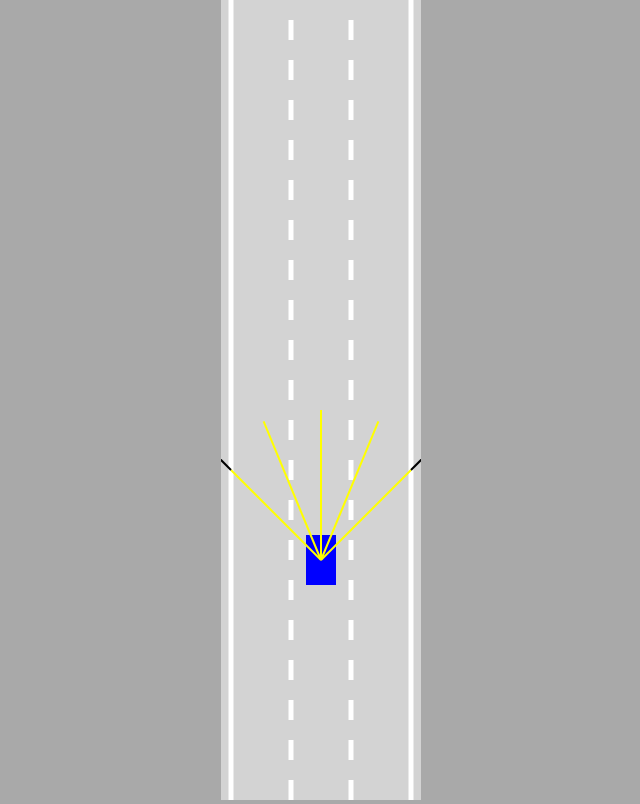
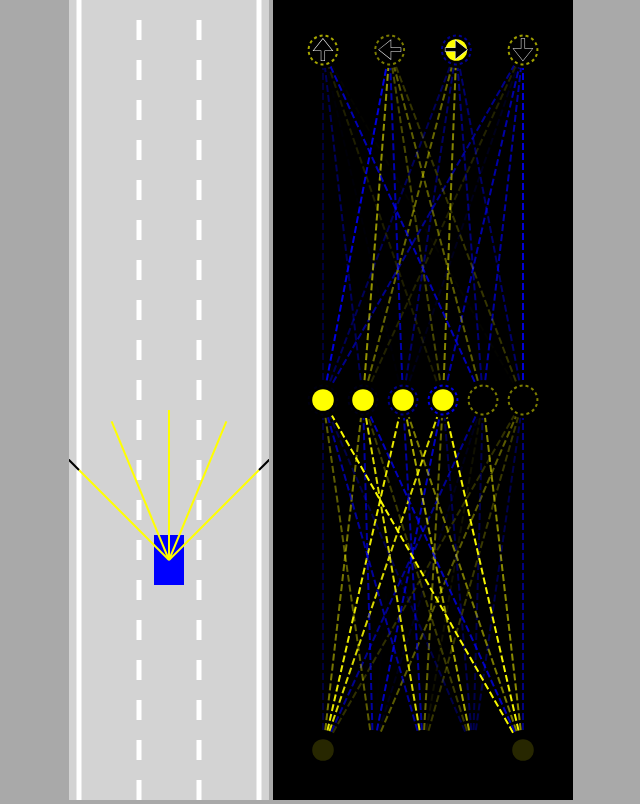
Before and after one commit to abhayraihal/self-driving-car, a plain HTML site: page index.html in a window 1280 px wide. Shown: the whole page, without its empty margins (319-959 px from the left). Drawn offline with Linux system fonts and the light colour scheme.

Commit message:
added nn feedforward

```diff
--- a/car.js
+++ b/car.js
@@ -12,8 +12,13 @@ class Car{
         this.angle = 0;
         this.damaged = false;
 
+        this.useBrain = controlType=="AI";
+
         if (controlType!="DUMMY"){
             this.sensor = new Sensor(this);
+            this.brain = new NeuralNetwork(
+                [this.sensor.rayCount, 6, 4]
+            );
         }
         this.controls = new Controls(controlType);
 
@@ -32,6 +37,17 @@ class Car{
         }
         if (this.sensor){
             this.sensor.update(roadBorders, traffic);
+            const offsets=this.sensor.readings.map(
+                s=>s==null?0:1-s.offset                          // the more closer the object, the higher the value
+            );
+            const outputs = NeuralNetwork.feedForward(offsets,this.brain);
+            // console.log(outputs);
+            if (this.useBrain){
+                this.controls.forward = outputs[0];
+                this.controls.left = outputs[1];
+                this.controls.right = outputs[2];
+                this.controls.reverse = outputs[3];
+            }
         }
     }
 
--- a/index.html
+++ b/index.html
@@ -7,7 +7,10 @@
     <link rel="stylesheet" href="style.css">
 </head>
 <body>
-    <canvas id="myCanvas"></canvas>
+    <canvas id="carCanvas"></canvas>
+    <canvas id="networkCanvas"></canvas>
+    <script src="visualizer.js"></script>
+    <script src="network.js"></script>
     <script src="sensor.js"></script>
     <script src="utils.js"></script>
     <script src="road.js"></script>
--- a/main.js
+++ b/main.js
@@ -1,32 +1,40 @@
-const canvas = document.getElementById("myCanvas");
-canvas.width=200;
+const carCanvas = document.getElementById("carCanvas");
+carCanvas.width=200;
+const networkCanvas = document.getElementById("networkCanvas");
+networkCanvas.width=300;
 
-const ctx = canvas.getContext("2d");
-const road = new Road(canvas.width/2, canvas.width*0.9);
-const car = new Car(road.getLaneCenter(1),100,30,50,"KEYS");
+const carCtx = carCanvas.getContext("2d");
+const networkCtx = networkCanvas.getContext("2d");
+
+const road = new Road(carCanvas.width/2, carCanvas.width*0.9);
+const car = new Car(road.getLaneCenter(1),100,30,50,"AI");
 const traffic=[
     new Car(road.getLaneCenter(1),-100,30,50,"DUMMY",2)
 ];
 
 animate();
 
-function animate(){
+function animate(time){
     for(let i=0;i<traffic.length;i++){
         traffic[i].update(road.borders, []);
     }
 
     car.update(road.borders, traffic);
-    canvas.height = window.innerHeight;  // canvas gets cleared, then height of road is set, so previous car is removed from trac
+    carCanvas.height = window.innerHeight;  // canvas gets cleared, then height of road is set, so previous car is removed from track
+    networkCanvas.height = window.innerHeight;
 
-    ctx.save();
-    ctx.translate(0,-car.y+canvas.height*0.7);  // to keep car at the center of the game, map moves up, so road looks like it is moving
+    carCtx.save();
+    carCtx.translate(0,-car.y+carCanvas.height*0.7);  // to keep car at the center of the game, map moves up, so road looks like it is moving
 
-    road.draw(ctx);
+    road.draw(carCtx);
     for(let i=0;i<traffic.length;i++){
-        traffic[i].draw(ctx,"red");
+        traffic[i].draw(carCtx,"red");
     }
-    car.draw(ctx,"blue");
+    car.draw(carCtx,"blue");
 
-    ctx.restore();
+    carCtx.restore();
+
+    networkCtx.lineDashOffset = -time/50;
+    Visualizer.drawNetwork(networkCtx,car.brain);
     requestAnimationFrame(animate);  // this calls the animate function again and again, giving illusion of movement of car
 }
--- /dev/null
+++ b/network.js
@@ -0,0 +1,68 @@
+class NeuralNetwork{
+    constructor(neuronCounts){
+        this.levels = [];
+        for(let i=0;i<neuronCounts.length-1;i++){
+            this.levels.push(new Level(
+                neuronCounts[i], neuronCounts[i+1]
+            ));
+        }
+    }
+    static feedForward(givenInputs, network){
+        let outputs = Level.feedForward(
+            givenInputs, network.levels[0]
+        );
+        for(let i=1;i<network.levels.length;i++){
+            outputs = Level.feedForward(
+                outputs, network.levels[i]
+            );
+        }
+        return outputs;
+    }
+}
+
+class Level{
+    constructor(inputCount, outputCount){
+        this.inputs = new Array(inputCount);
+        this.outputs = new Array(outputCount);
+        this.biases = new Array(outputCount);    // neuron will fire above a bias
+
+        this.weights = [];
+        for(let i=0;i<inputCount;i++){
+            this.weights[i] = new Array(outputCount);
+        }
+
+        Level.#randomize(this);
+    }
+
+    static #randomize(level){
+        for(let i=0;i<level.inputs.length;i++){
+            for(let j=0;j<level.outputs.length;j++){
+                level.weights[i][j] = Math.random()*2-1;   // value between (0,1)*2=>(0,2)-1=>(-1,1)
+            }
+        }
+        for(let i=0;i<level.inputs.length;i++){
+            level.biases[i]=Math.random()*2-1;
+        }
+    }
+
+    static feedForward(givenInputs, level){
+        for(let i=0;i<level.inputs.length;i++){
+            level.inputs[i] = givenInputs[i];
+        }
+
+        for(let i=0;i<level.outputs.length;i++){
+            let sum = 0;
+            for(let j=0;j<level.inputs.length;j++){
+                sum += level.inputs[j]*level.weights[j][i];
+            }
+            if(sum>level.biases[i]){
+                level.outputs[i] = 1;   // creating neurons as binary
+            }else{
+                level.outputs[i] = 0;
+            }
+        }
+
+        return level.outputs;
+    }
+
+}
--- a/style.css
+++ b/style.css
@@ -4,6 +4,9 @@ body{
     overflow: hidden;
     text-align: center;
 }
-#myCanvas{
+#networkCanvas{
+    background: black;
+}
+#carCanvas{
     background: lightgray;
 }
--- a/utils.js
+++ b/utils.js
@@ -37,3 +37,11 @@ function polysIntersect(poly1, poly2){
     }
     return false;
 }
+
+function getRGBA(value){
+    const alpha=Math.abs(value);
+    const R=value<0?0:255;
+    const G=R;
+    const B=value>0?0:255;
+    return "rgba("+R+","+G+","+B+","+alpha+")";
+}
--- /dev/null
+++ b/visualizer.js
@@ -0,0 +1,110 @@
+class Visualizer{
+    static drawNetwork(ctx,network){
+        const margin=50;
+        const left=margin;
+        const top=margin;
+        const width=ctx.canvas.width-margin*2;
+        const height=ctx.canvas.height-margin*2;
+
+        const levelHeight=height/network.levels.length;
+
+        for(let i=network.levels.length-1;i>=0;i--){
+            const levelTop=top+
+                lerp(
+                    height-levelHeight,
+                    0,
+                    network.levels.length==1
+                        ?0.5
+                        :i/(network.levels.length-1)
+                );
+
+            ctx.setLineDash([7,3]);
+            Visualizer.drawLevel(ctx,network.levels[i],
+                left,levelTop,
+                width,levelHeight,
+                i==network.levels.length-1
+                    ?['🠉','🠈','🠊','🠋']
+                    :[]
+            );
+        }
+    }
+
+    static drawLevel(ctx,level,left,top,width,height,outputLabels){
+        const right=left+width;
+        const bottom=top+height;
+
+        const {inputs,outputs,weights,biases}=level;
+
+        for(let i=0;i<inputs.length;i++){
+            for(let j=0;j<outputs.length;j++){
+                ctx.beginPath();
+                ctx.moveTo(
+                    Visualizer.#getNodeX(inputs,i,left,right),
+                    bottom
+                );
+                ctx.lineTo(
+                    Visualizer.#getNodeX(outputs,j,left,right),
+                    top
+                );
+                ctx.lineWidth=2;
+                ctx.strokeStyle=getRGBA(weights[i][j]);
+                ctx.stroke();
+            }
+        }
+
+        const nodeRadius=18;
+        for(let i=0;i<inputs.length;i++){
+            const x=Visualizer.#getNodeX(inputs,i,left,right);
+            ctx.beginPath();
+            ctx.arc(x,bottom,nodeRadius,0,Math.PI*2);
+            ctx.fillStyle="black";
+            ctx.fill();
+            ctx.beginPath();
+            ctx.arc(x,bottom,nodeRadius*0.6,0,Math.PI*2);
+            ctx.fillStyle=getRGBA(inputs[i]);
+            ctx.fill();
+        }
+
+        for(let i=0;i<outputs.length;i++){
+            const x=Visualizer.#getNodeX(outputs,i,left,right);
+            ctx.beginPath();
+            ctx.arc(x,top,nodeRadius,0,Math.PI*2);
+            ctx.fillStyle="black";
+            ctx.fill();
+            ctx.beginPath();
+            ctx.arc(x,top,nodeRadius*0.6,0,Math.PI*2);
+            ctx.fillStyle=getRGBA(outputs[i]);
+            ctx.fill();
+
+            ctx.beginPath();
+            ctx.lineWidth=2;
+            ctx.arc(x,top,nodeRadius*0.8,0,Math.PI*2);
+            ctx.strokeStyle=getRGBA(biases[i]);
+            ctx.setLineDash([3,3]);
+            ctx.stroke();
+            ctx.setLineDash([]);
+
+            if(outputLabels[i]){
+                ctx.beginPath();
+                ctx.textAlign="center";
+                ctx.textBaseline="middle";
+                ctx.fillStyle="black";
+                ctx.strokeStyle="white";
+                ctx.font=(nodeRadius*1.5)+"px Arial";
+                ctx.fillText(outputLabels[i],x,top+nodeRadius*0.1);
+                ctx.lineWidth=0.5;
+                ctx.strokeText(outputLabels[i],x,top+nodeRadius*0.1);
+            }
+        }
+    }
+
+    static #getNodeX(nodes,index,left,right){
+        return lerp(
+            left,
+            right,
+            nodes.length==1
+                ?0.5
+                :index/(nodes.length-1)
+        );
+    }
+}
```
